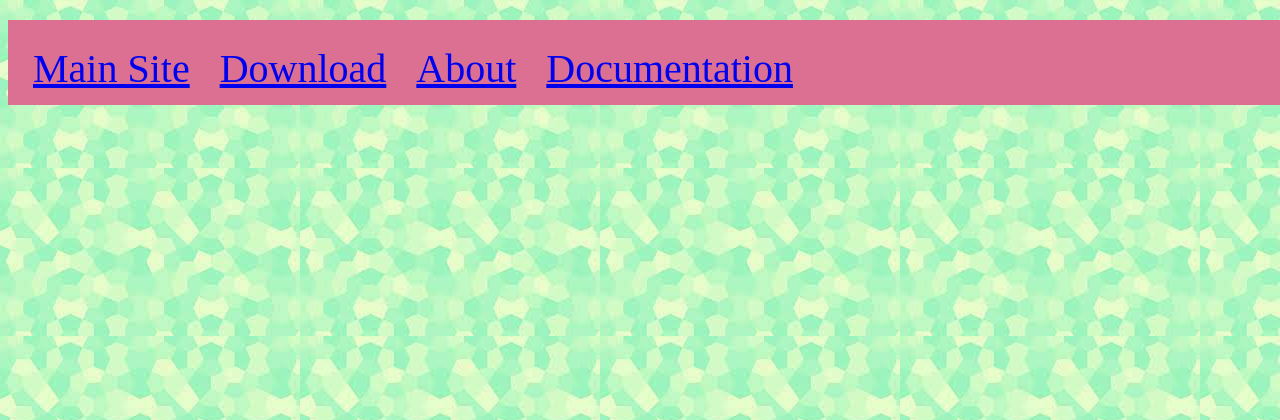
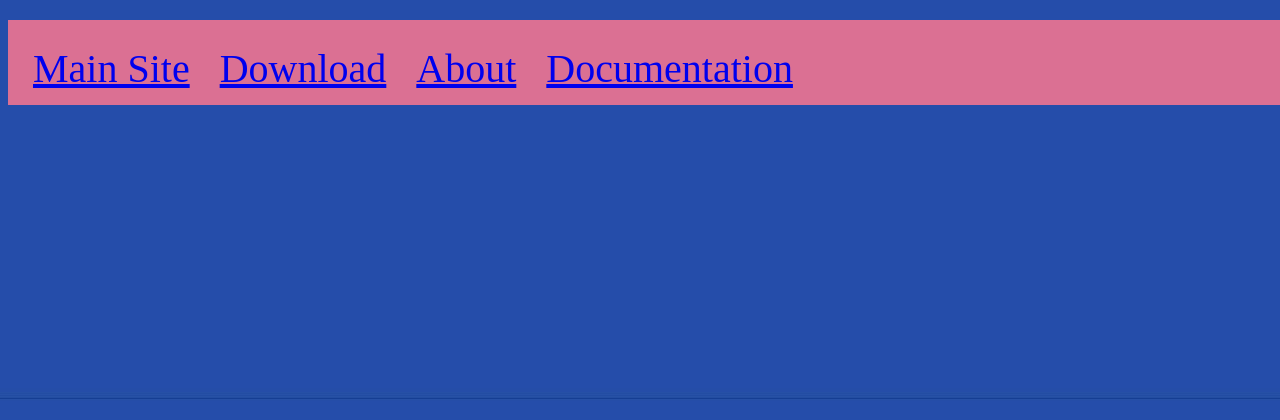
Before and after one commit to BPEssentialsX/Docs, a PHP site: page /About.html in a window 1280 px wide; the page is wider, and only the part inside the window is pictured. Shown: the top 420 px of that part. Run offline with PHP 8.4, Linux system fonts and the light colour scheme.

Commit message:
Update style.css

```diff
--- a/style.css
+++ b/style.css
@@ -2,7 +2,7 @@
 body
 {
 
-    background-image: url("jpeg.jpg");
+    background-image: url("1.jpg");
     background-color: lightblue;
 }
 
```
